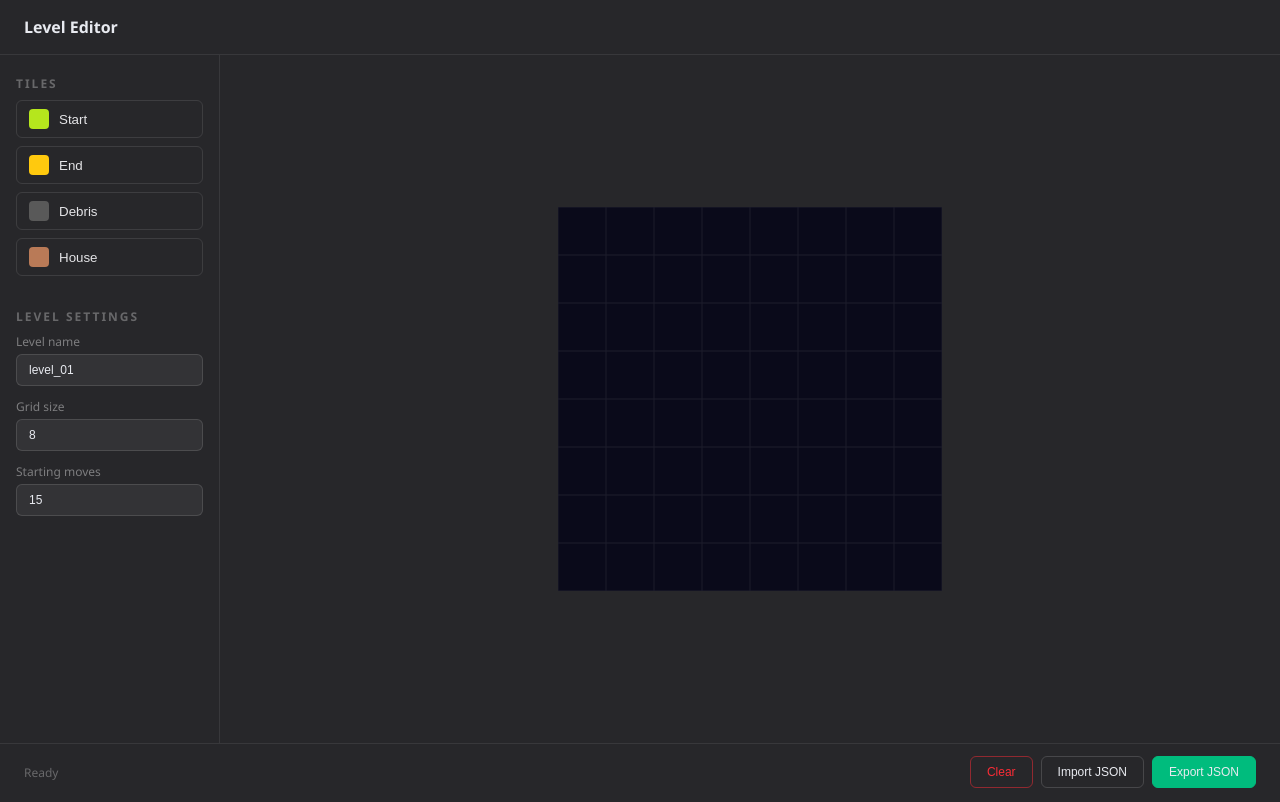
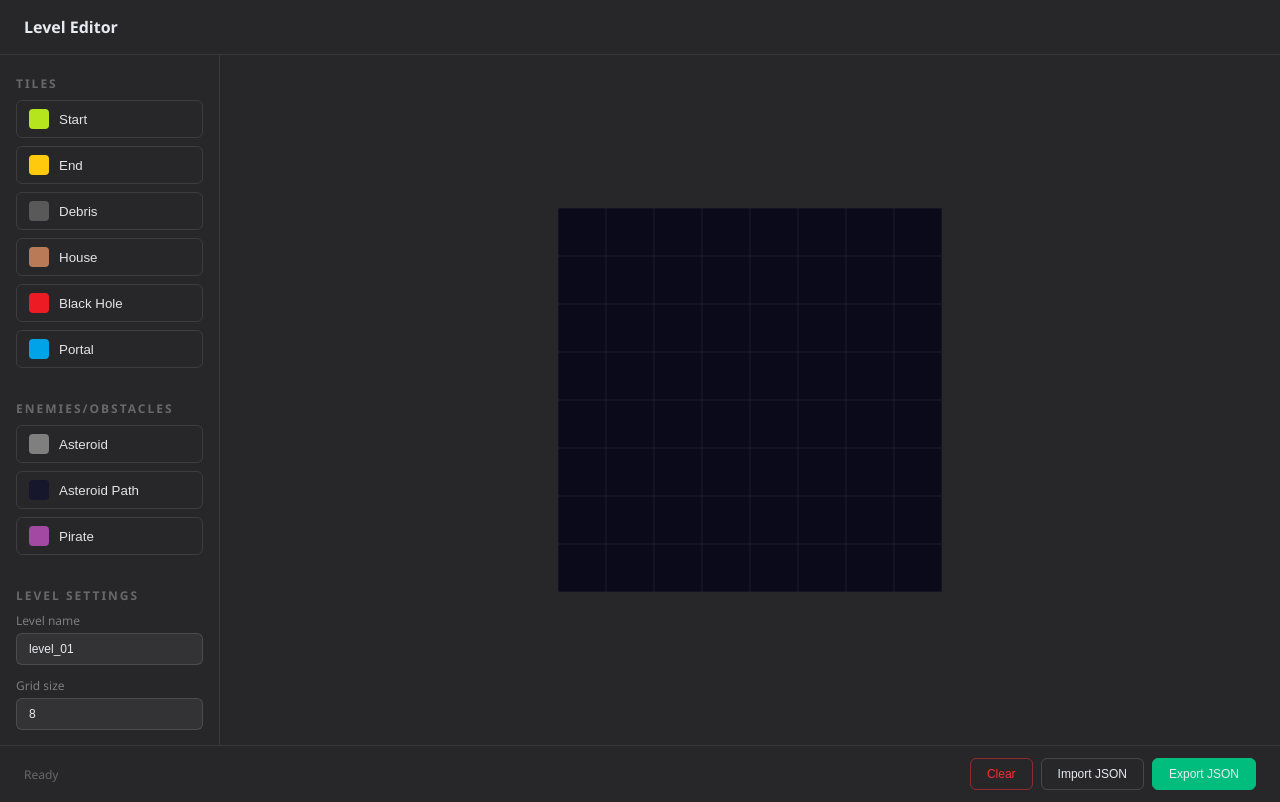
Before and after one commit to XilefEel/gameseed-2026-level-editor, a website built with Vite: page index.html in a window 1280 px wide. Both pictures are taken after a click on the button "Export JSON". Built offline with nearby package versions, Linux system fonts and the light colour scheme.

Commit message:
added asteroid, blackhole, pirate, and portal tiles

```diff
--- a/index.html
+++ b/index.html
@@ -52,6 +52,55 @@
             <span class="tile-dot" style="background: #b97a57"></span>
             House
           </button>
+
+          <button
+            class="tile-btn"
+            data-tile="blackhole"
+            onclick="selectTile('blackhole', this)"
+          >
+            <span class="tile-dot" style="background: #ed1c24"></span>
+            Black Hole
+          </button>
+
+          <button
+            class="tile-btn"
+            data-tile="portal"
+            onclick="selectTile('portal', this)"
+          >
+            <span class="tile-dot" style="background: #00a2e8"></span>
+            Portal
+          </button>
+        </div>
+
+        <div class="sidebar-section">
+          <div class="section-label">Enemies/Obstacles</div>
+
+          <button
+            class="tile-btn"
+            data-tile="asteroid"
+            onclick="selectTile('asteroid', this)"
+          >
+            <span class="tile-dot" style="background: #7f7f7f"></span>
+            Asteroid
+          </button>
+
+          <button
+            class="tile-btn"
+            data-tile="asteroid_path"
+            onclick="selectTile('asteroid_path', this)"
+          >
+            <span class="tile-dot" style="background: #16162d"></span>
+            Asteroid Path
+          </button>
+
+          <button
+            class="tile-btn"
+            data-tile="pirate"
+            onclick="selectTile('pirate', this)"
+          >
+            <span class="tile-dot" style="background: #a349a4"></span>
+            Pirate
+          </button>
         </div>
 
         <div class="sidebar-section">
--- a/src/io.ts
+++ b/src/io.ts
@@ -18,8 +18,13 @@ export const buildJSON = (): LevelData => {
   let start: [number, number] | null = null;
   let end: [number, number] | null = null;
 
-  const walls: [number, number][] = [];
+  const debris: [number, number][] = [];
   const houses: [number, number][] = [];
+  const asteroids: [number, number][] = [];
+  const asteroid_paths: [number, number][] = [];
+  const blackholes: [number, number][] = [];
+  const pirates: [number, number][] = [];
+  const portals: [number, number][] = [];
 
   for (let y = 0; y < gridSize; y++) {
     for (let x = 0; x < gridSize; x++) {
@@ -27,8 +32,13 @@ export const buildJSON = (): LevelData => {
 
       if (t === "start") start = [x, y];
       if (t === "end") end = [x, y];
-      if (t === "debris") walls.push([x, y]);
+      if (t === "debris") debris.push([x, y]);
       if (t === "house") houses.push([x, y]);
+      if (t === "asteroid") asteroids.push([x, y]);
+      if (t === "asteroid_path") asteroid_paths.push([x, y]);
+      if (t === "blackhole") blackholes.push([x, y]);
+      if (t === "pirate") pirates.push([x, y]);
+      if (t === "portal") portals.push([x, y]);
     }
   }
 
@@ -45,8 +55,13 @@ export const buildJSON = (): LevelData => {
     moves: moves || 15,
     start_cell: start,
     end_cell: end,
-    walls,
+    debris,
     houses,
+    asteroids,
+    asteroid_paths,
+    blackholes,
+    pirates,
+    portals,
   };
 };
 
@@ -60,6 +75,16 @@ export const exportJSON = () => {
 
   if (!data.end_cell) {
     alert("Place an end cell first!");
+    return;
+  }
+
+  if (data.portals.length % 2 !== 0) {
+    alert("Portals must be in pairs!");
+    return;
+  }
+
+  if (data.asteroids && data.asteroid_paths.length === 0) {
+    alert("Asteroids must have paths!");
     return;
   }
 
@@ -137,9 +162,21 @@ export const loadFromJSON = (data: LevelData) => {
     setEndCell({ x, y });
   }
 
-  (data.walls || []).forEach(([x, y]) => (grid[y][x] = "debris"));
+  (data.debris || []).forEach(([x, y]) => (grid[y][x] = "debris"));
 
   (data.houses || []).forEach(([x, y]) => (grid[y][x] = "house"));
+
+  (data.asteroids || []).forEach(([x, y]) => (grid[y][x] = "asteroid"));
+
+  (data.asteroid_paths || []).forEach(
+    ([x, y]) => (grid[y][x] = "asteroid_path"),
+  );
+
+  (data.blackholes || []).forEach(([x, y]) => (grid[y][x] = "blackhole"));
+
+  (data.pirates || []).forEach(([x, y]) => (grid[y][x] = "pirate"));
+
+  (data.portals || []).forEach(([x, y]) => (grid[y][x] = "portal"));
 
   resizeCanvas();
   draw();
--- a/src/state.ts
+++ b/src/state.ts
@@ -8,6 +8,11 @@ export const COLORS: Record<TileType, string> = {
   end: "#ffc90e",
   debris: "#595959",
   house: "#b97a57",
+  asteroid: "#7F7F7F",
+  asteroid_path: "#16162D",
+  blackhole: "#ED1C24",
+  pirate: "#A349A4",
+  portal: "#00A2E8",
 };
 
 export let grid: TileType[][] = [];
--- a/src/style.css
+++ b/src/style.css
@@ -2,6 +2,24 @@
   box-sizing: border-box;
   margin: 0;
   padding: 0;
+}
+
+::-webkit-scrollbar {
+  width: 6px;
+  height: 6px;
+}
+
+::-webkit-scrollbar-thumb {
+  background-color: rgb(255 255 255 / 0.08);
+  border-radius: 3px;
+}
+
+::-webkit-scrollbar-thumb:hover {
+  background-color: rgb(255 255 255 / 0.15);
+}
+
+::-webkit-scrollbar-track {
+  background: transparent;
 }
 
 body {
@@ -37,6 +55,8 @@ header {
   flex-direction: column;
   gap: 2rem;
   flex-shrink: 0;
+  overflow-y: auto;
+  height: calc(100vh - 110px);
 
   .sidebar-section {
     display: flex;
```
Also changed, not shown: src/types.ts (+17 -2 lines).
